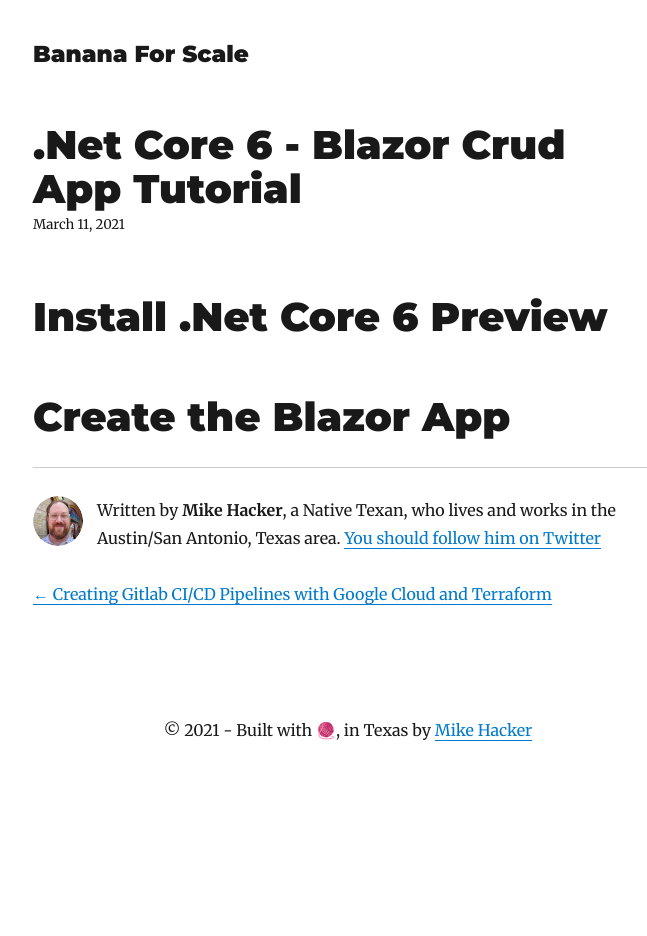
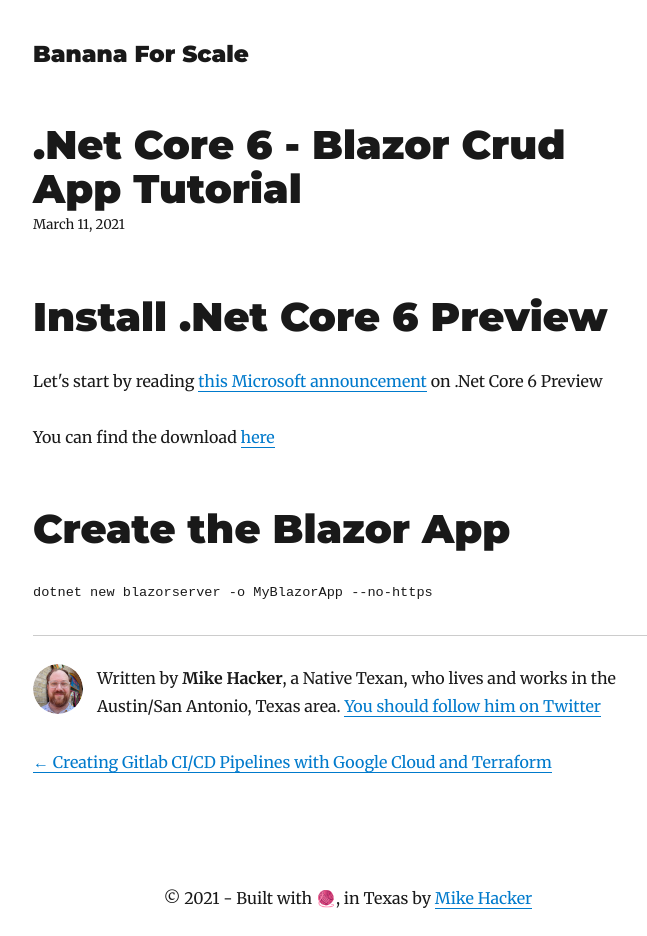
Before and after one commit to bfs-io/banana-for-scale, a Gatsby site: page /blog/net-core-6-blazor-crud-app-tutorial/ in a window 1280 px wide. Shown: the whole page, without its empty margins (292-939 px from the left). Before the commit the page ends 800 px from the top, so only its background shows below. Built offline with nearby package versions, Linux system fonts and the light colour scheme; Gatsby itself is replaced by a stand-in of ours; some packages are replaced by stand-ins of ours; code samples lack their colours.

Commit message:
Update Entry “net-core-6-blazor-crud-app-tutorial”

````diff
--- a/content/blog/net-core-6-blazor-crud-app-tutorial.md
+++ b/content/blog/net-core-6-blazor-crud-app-tutorial.md
@@ -8,4 +8,12 @@
 ---
 # Install .Net Core 6 Preview
 
+Let's start by reading [this Microsoft announcement](https://devblogs.microsoft.com/dotnet/announcing-net-6-preview-1/) on .Net Core 6 Preview
+
+You can find the download [here](https://dotnet.microsoft.com/download/dotnet/6.0)
+
 # Create the Blazor App
+
+```
+dotnet new blazorserver -o MyBlazorApp --no-https
+```
````
